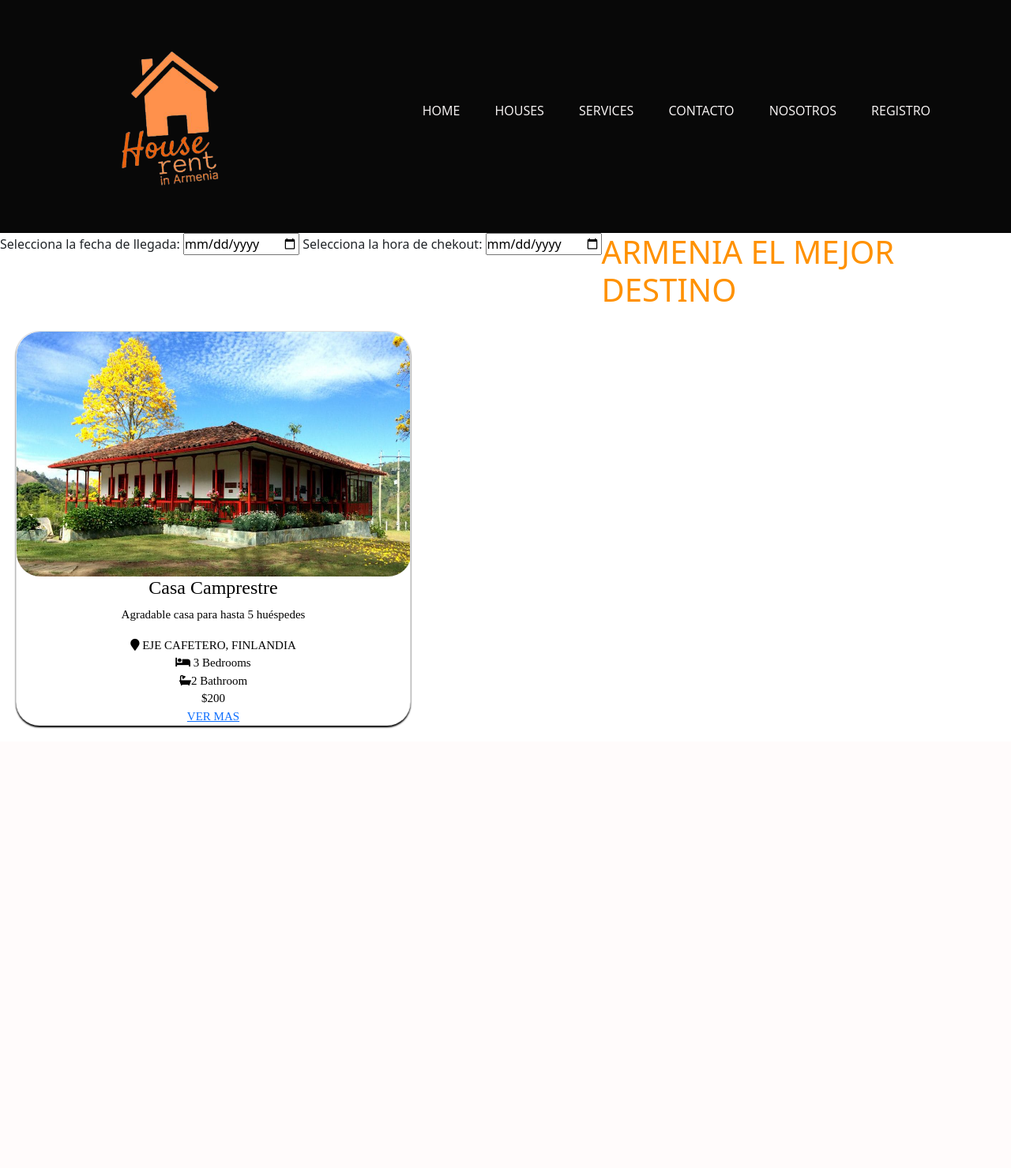
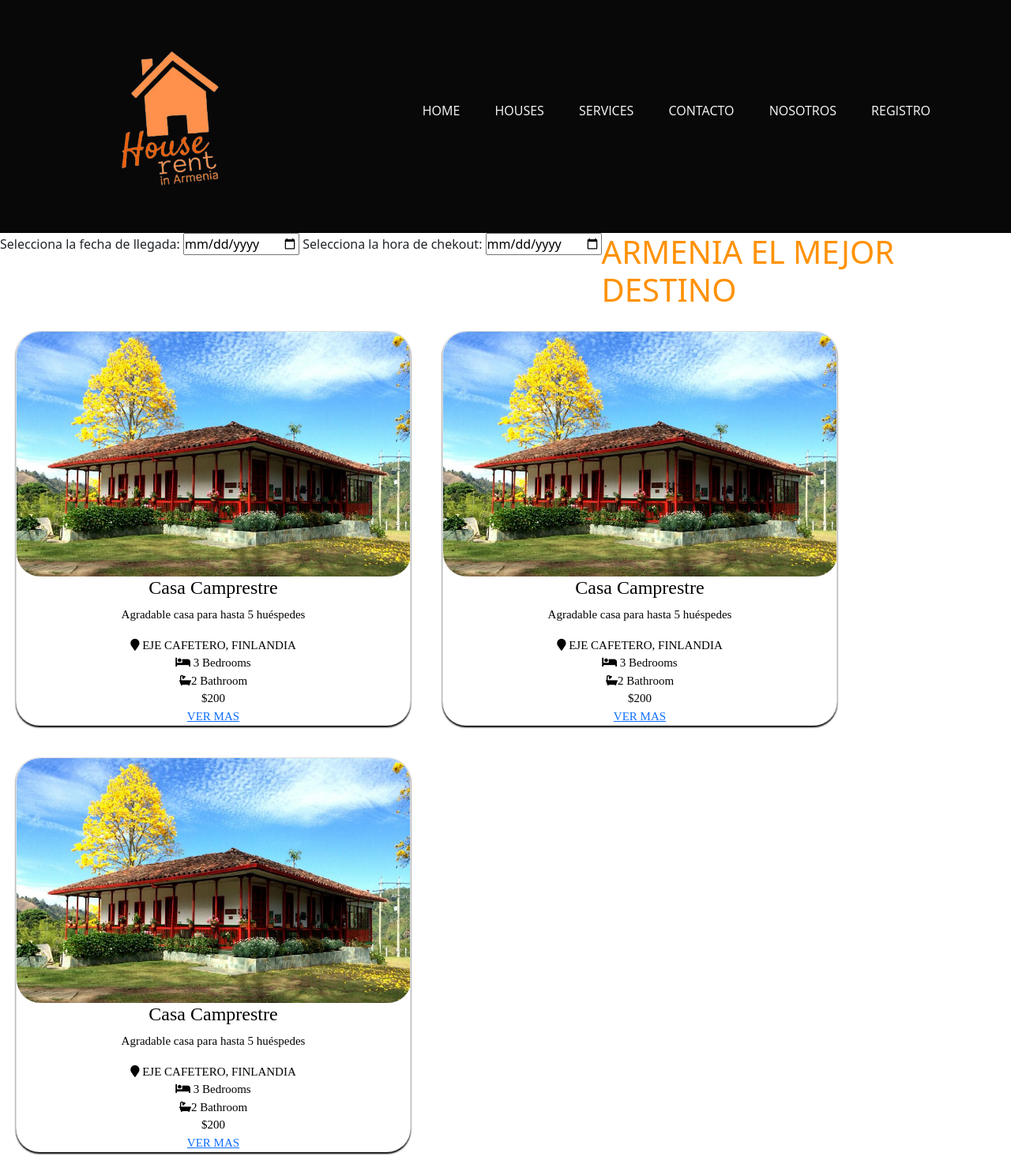
Before and after one commit to PaolaRoa/airbnb_criollo, a PHP site: page / in a window 1280 px wide. Shown: the whole page at 79% size. Before the commit the page ends 923 px from the top, so only its background shows below. Run offline with PHP 8.4, Linux system fonts and the light colour scheme; some libraries are stand-ins or nearby versions.

Commit message:
cambios index

```diff
--- a/index.php
+++ b/index.php
@@ -72,5 +72,39 @@
         <div class="rent-price pull-left">$200</div>
         <a href="#">VER MAS</a>
     </div>
+    <div class ="card" >
+        <img src="assests/img/photo1.jpg">
+        <h4>Casa Camprestre </h4>
+        <P>Agradable casa para hasta 5 huéspedes </P>
+        <span>
+            <i class="fa fa-map-marker"></i>
+            EJE CAFETERO, FINLANDIA
+        </span>
+        <span>
+        <i class="fa fa-bed"></i> 3 Bedrooms
+        </span>
+        <span>
+        <i class="fa fa-bath"></i>2 Bathroom
+        </span>
+        <div class="rent-price pull-left">$200</div>
+        <a href="#">VER MAS</a>
+    </div>
+    <div class ="card" >
+        <img src="assests/img/photo1.jpg">
+        <h4>Casa Camprestre </h4>
+        <P>Agradable casa para hasta 5 huéspedes </P>
+        <span>
+            <i class="fa fa-map-marker"></i>
+            EJE CAFETERO, FINLANDIA
+        </span>
+        <span>
+        <i class="fa fa-bed"></i> 3 Bedrooms
+        </span>
+        <span>
+        <i class="fa fa-bath"></i>2 Bathroom
+        </span>
+        <div class="rent-price pull-left">$200</div>
+        <a href="#">VER MAS</a>
+    </div>
 </body>
 </html>
```
